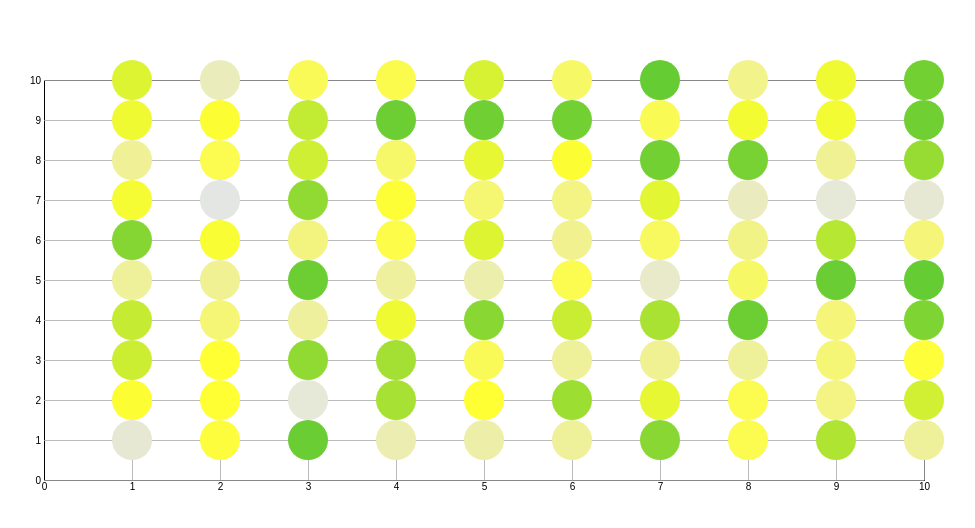
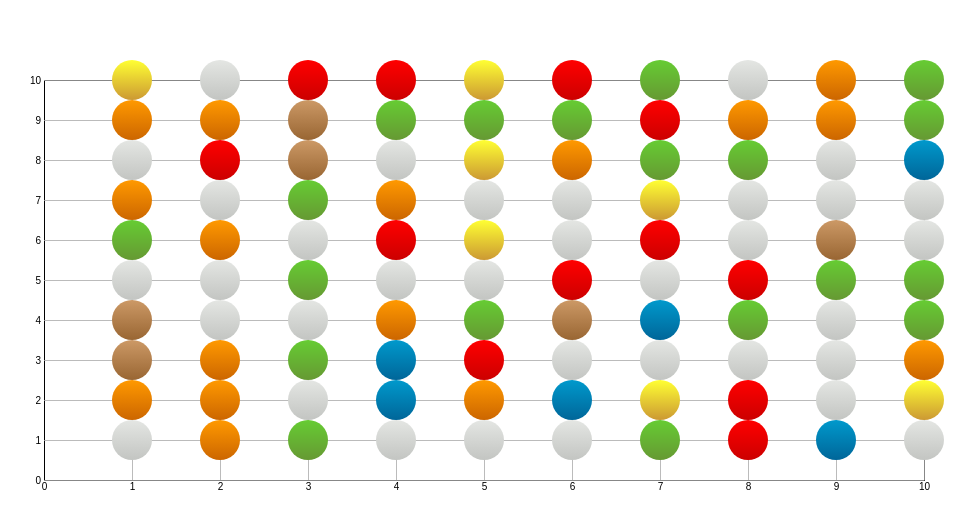
Before and after one commit to pinakinmistry/Viz, a website built with webpack: page color-beads-d3/index.html in a window 1280 px wide. Shown: the part 120-648 px from the top of the page, without its empty margins (156-1131 px from the left). Built offline with nearby package versions, Linux system fonts and the light colour scheme.

Commit message:
Color gradients

```diff
--- a/color-beads-d3/css/main.css
+++ b/color-beads-d3/css/main.css
@@ -1,9 +1,5 @@
 body {
   margin: 0;
-}
-
-circle {
-  fill: steelblue;
 }
 
 .tick line {
--- a/color-beads-d3/js/main.js
+++ b/color-beads-d3/js/main.js
@@ -67,7 +67,42 @@ const yAxis = axisLeft(yScale)
 g.append('g').call(xAxis)
   .attr('transform', `translate(0, ${innerHeight})`);
 
-g.append('g').call(yAxis)
+g.append('g').call(yAxis);
+
+// Gradients
+const gradientArray = [
+  {bead: '0', id: "grad0", color1: "#66cc33", color2: "#669933"},
+  {bead: '1', id: "grad1", color1: "#66cc33", color2: "#669933"},
+  {bead: '2', id: "grad2", color1: "#0099cc", color2: "#006699"},
+  {bead: '3', id: "grad3", color1: "#cc9966", color2: "#996633"},
+  {bead: '4', id: "grad4", color1: "#ffff33", color2: "#cc9933"},
+  {bead: '5', id: "grad5", color1: "#ff9900", color2: "#cc6600"},
+  {bead: '6', id: "grad6", color1: "#ff0000", color2: "#cc0000"},
+  {bead: '7', id: "grad7", color1: "#e4e6e3", color2: "#c3c5c2"},
+  {bead: '8', id: "grad8", color1: "#e4e6e3", color2: "#c3c5c2"},
+  {bead: '9', id: "grad9", color1: "#e4e6e3", color2: "#c3c5c2"},
+  {bead: '10', id: "grad10", color1: "#e4e6e3", color2: "#c3c5c2"}
+];
+
+const defs = g.append('defs');
+const gradients = defs.selectAll('linearGradient')
+  .data(gradientArray)
+  .enter().append('linearGradient')
+    .attr('id', d => d.id)
+    .attr('x1', '0%')
+    .attr('y1', '0%')
+    .attr('x2', '0%')
+    .attr('y2', '100%');
+
+gradients
+  .append('stop')
+    .attr('offset', '0%')
+    .attr('style', d => `stop-color:${d.color1};stop-opacity:1`);
+
+gradients
+  .append('stop')
+    .attr('offset', '100%')
+    .attr('style', d => `stop-color:${d.color2};stop-opacity:1`);
 
 // Circles
 const circles = g.selectAll('circle')
@@ -78,4 +113,4 @@ circles.enter()
     .attr('cx', d => xScale(d.x))
     .attr('cy', d => yScale(d.y))
     .attr('r', 20)
-    .style('fill', d => colorScale(d.value));
+    .style('fill', d => `url(#grad${Math.round(d.value / 10)})`);
```
Also changed, not shown: 1 other file.
